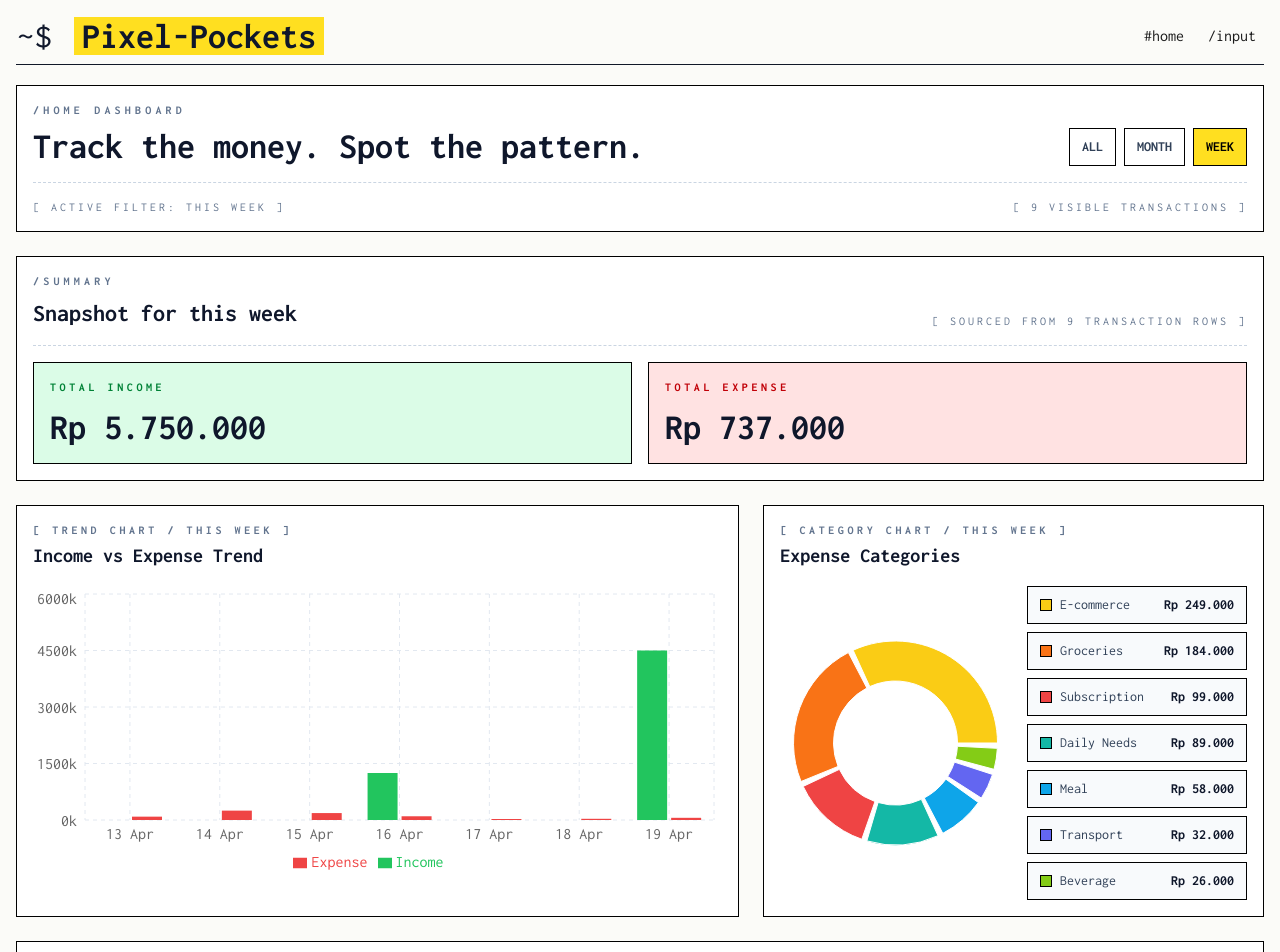
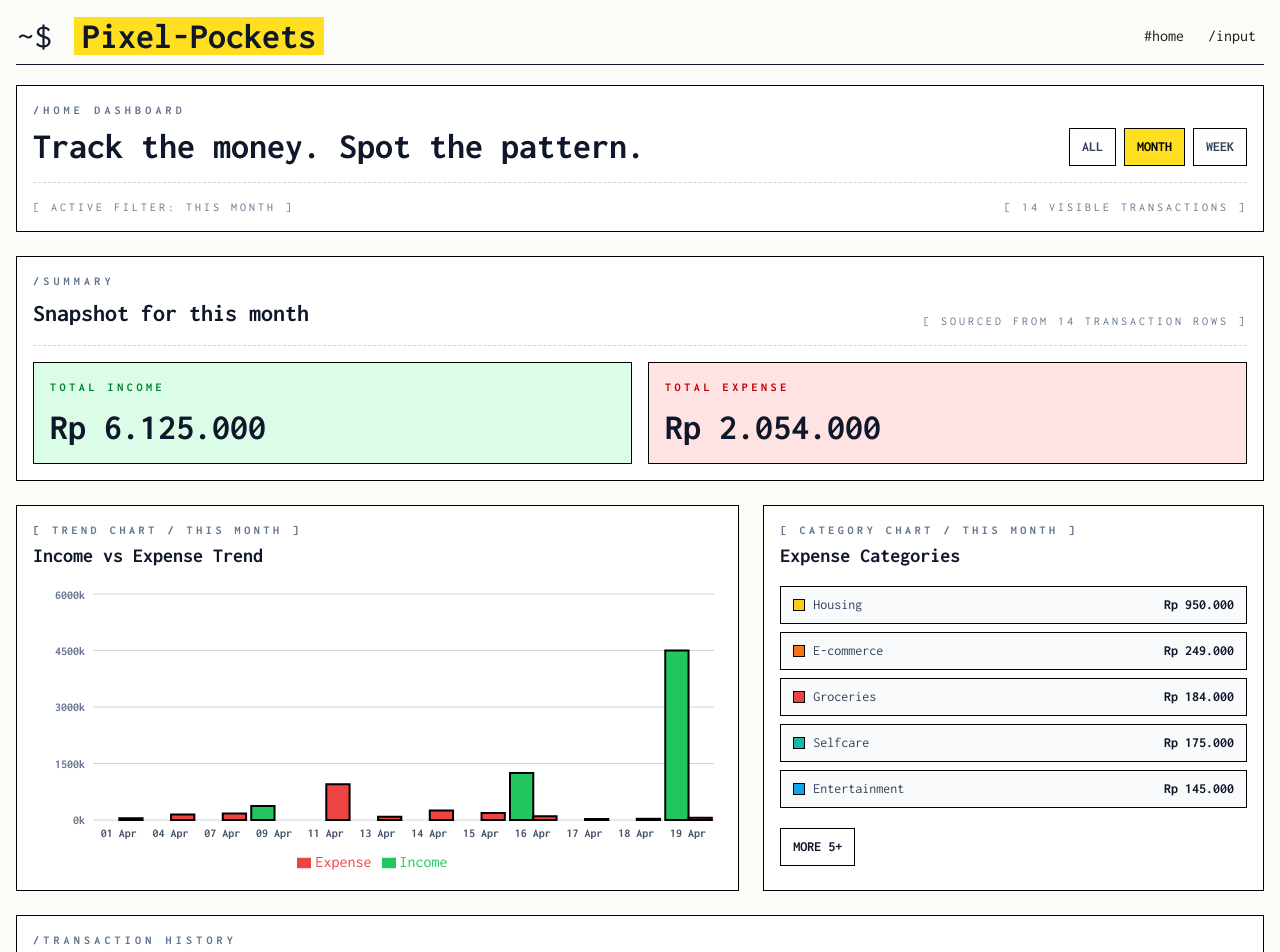
Before and after one commit to hafid-firman-febrian/pixel-pockets, a Next.js app: page /home in a window 1280 px wide. Shown: the top 952 px of the page. Built offline with nearby package versions, Linux system fonts and the light colour scheme.

Commit message:
feat: update default filter states in HomeDashboard and TransactionHistory components

```diff
--- a/components/home/HomeDashboard.tsx
+++ b/components/home/HomeDashboard.tsx
@@ -45,7 +45,7 @@ function FilterButton({ isActive, label, onClick }: FilterButtonProps) {
 
 export default function HomeDashboard() {
   const { transactions } = useTransactions();
-  const [activeFilter, setActiveFilter] = useState<DashboardFilter>("week");
+  const [activeFilter, setActiveFilter] = useState<DashboardFilter>("month");
 
   const filteredTransactions = filterTransactions(transactions, activeFilter);
   const summary = buildSummary(filteredTransactions);
--- a/components/home/TransactionCharts.tsx
+++ b/components/home/TransactionCharts.tsx
@@ -1,19 +1,17 @@
 "use client";
 
-import { useSyncExternalStore, type ReactNode } from "react";
+import { useState, useSyncExternalStore, type ReactNode } from "react";
 
 import {
   Bar,
   BarChart,
   CartesianGrid,
-  Cell,
   Legend,
-  Pie,
-  PieChart,
   ResponsiveContainer,
   Tooltip,
   XAxis,
   YAxis,
+  Rectangle,
 } from "recharts";
 
 import {
@@ -49,6 +47,7 @@ const PIE_COLORS = [
 ];
 
 const emptySubscribe = () => () => {};
+const DEFAULT_VISIBLE_CATEGORIES = 5;
 
 function ChartPanel({ title, caption, children }: ChartPanelProps) {
   return (
@@ -79,6 +78,12 @@ export default function TransactionCharts({
   filterLabel,
 }: TransactionChartsProps) {
   const isMounted = useSyncExternalStore(emptySubscribe, () => true, () => false);
+  const [showAllCategories, setShowAllCategories] = useState(false);
+  const hiddenCategoryCount = Math.max(
+    categoryData.length - DEFAULT_VISIBLE_CATEGORIES,
+    0,
+  );
+  const visibleCategories = categoryData.slice(0, DEFAULT_VISIBLE_CATEGORIES);
 
   return (
     <div className="grid gap-6 xl:grid-cols-[1.3fr_0.9fr]">
@@ -95,22 +100,30 @@ export default function TransactionCharts({
             <ResponsiveContainer width="100%" height="100%">
               <BarChart
                 data={trendData}
-                margin={{ top: 8, right: 8, left: 0, bottom: 0 }}
+                margin={{ top: 8, right: 8, left: 8, bottom: 0 }}
+                barCategoryGap={16}
               >
-                <CartesianGrid stroke="#e2e8f0" strokeDasharray="4 4" />
-                <XAxis dataKey="label" tickLine={false} axisLine={false} />
+                <CartesianGrid vertical={false} stroke="#cbd5e1" strokeDasharray="0" />
+                <XAxis
+                  dataKey="label"
+                  tickLine={false}
+                  axisLine={false}
+                  tick={{ fill: "#475569", fontSize: 12, fontWeight: 700 }}
+                />
                 <YAxis
                   tickFormatter={(value) => `${Math.round(Number(value) / 1000)}k`}
                   tickLine={false}
                   axisLine={false}
                   width={52}
+                  tick={{ fill: "#64748b", fontSize: 12, fontWeight: 700 }}
                 />
                 <Tooltip
                   formatter={(value) => formatCurrency(Number(value))}
                   contentStyle={{
-                    border: "1px solid #000",
-                    borderRadius: 0,
+                    border: "2px solid #000",
+                    borderRadius: "12px",
                     backgroundColor: "#fffef4",
+                    boxShadow: "4px 4px 0 0 #000",
                   }}
                 />
                 <Legend />
@@ -118,15 +131,29 @@ export default function TransactionCharts({
                   dataKey="income"
                   name="Income"
                   fill="#22c55e"
-                  barSize="30"
+                  barSize={34}
+                  shape={(props) => (
+                    <Rectangle
+                      {...props}
                       radius={[0, 0, 0, 0]}
+                      stroke="#000"
+                      strokeWidth={2}
+                    />
+                  )}
                 />
                 <Bar
                   dataKey="expense"
                   name="Expense"
                   fill="#ef4444"
-                  barSize="30"
+                  barSize={34}
+                  shape={(props) => (
+                    <Rectangle
+                      {...props}
                       radius={[0, 0, 0, 0]}
+                      stroke="#000"
+                      strokeWidth={2}
+                    />
+                  )}
                 />
               </BarChart>
             </ResponsiveContainer>
@@ -143,39 +170,8 @@ export default function TransactionCharts({
         ) : categoryData.length === 0 ? (
           <EmptyChartState message="There are no expense transactions for this filter yet, so the category breakdown is still empty." />
         ) : (
-          <div className="grid gap-4 md:grid-cols-[minmax(0,1fr)_220px] md:items-center">
-            <div className="h-72">
-              <ResponsiveContainer width="100%" height="100%">
-                <PieChart>
-                  <Pie
-                    data={categoryData}
-                    dataKey="amount"
-                    nameKey="category"
-                    innerRadius={62}
-                    outerRadius={102}
-                    paddingAngle={3}
-                  >
-                    {categoryData.map((entry, index) => (
-                      <Cell
-                        key={entry.category}
-                        fill={PIE_COLORS[index % PIE_COLORS.length]}
-                      />
-                    ))}
-                  </Pie>
-                  <Tooltip
-                    formatter={(value) => formatCurrency(Number(value))}
-                    contentStyle={{
-                      border: "1px solid #000",
-                      borderRadius: 0,
-                      backgroundColor: "#fffef4",
-                    }}
-                  />
-                </PieChart>
-              </ResponsiveContainer>
-            </div>
-
           <div className="space-y-2">
-              {categoryData.map((item, index) => (
+            {visibleCategories.map((item, index) => (
               <div
                 key={item.category}
                 className="flex items-center justify-between gap-3 border border-black bg-slate-50 px-3 py-2 text-sm"
@@ -192,7 +188,48 @@ export default function TransactionCharts({
                 </span>
               </div>
             ))}
+
+            {showAllCategories && hiddenCategoryCount > 0 ? (
+              <div className="space-y-2">
+                {categoryData
+                  .slice(DEFAULT_VISIBLE_CATEGORIES)
+                  .map((item, index) => (
+                    <div
+                      key={item.category}
+                      className="flex items-center justify-between gap-3 border border-black bg-slate-50 px-3 py-2 text-sm"
+                    >
+                      <div className="flex items-center gap-2 text-slate-700">
+                        <span
+                          className="h-3 w-3 border border-black"
+                          style={{
+                            backgroundColor:
+                              PIE_COLORS[
+                                (index + DEFAULT_VISIBLE_CATEGORIES) %
+                                  PIE_COLORS.length
+                              ],
+                          }}
+                        />
+                        <span>{item.category}</span>
                       </div>
+                      <span className="font-bold text-slate-900">
+                        {formatCurrency(item.amount)}
+                      </span>
+                    </div>
+                  ))}
+              </div>
+            ) : null}
+
+            {hiddenCategoryCount > 0 ? (
+              <button
+                type="button"
+                onClick={() => setShowAllCategories((current) => !current)}
+                className="mt-3 border border-black bg-white px-3 py-2 text-sm font-bold uppercase text-slate-900 transition-colors hover:bg-slate-100"
+              >
+                {showAllCategories
+                  ? "Less"
+                  : `More ${hiddenCategoryCount}+`}
+              </button>
+            ) : null}
           </div>
         )}
       </ChartPanel>
--- a/components/home/TransactionHistory.tsx
+++ b/components/home/TransactionHistory.tsx
@@ -206,7 +206,7 @@ export default function TransactionHistory({
 }: TransactionHistoryProps) {
   const { deleteTransaction, updateTransaction } = useTransactions();
   const [periodState, setPeriodState] = useState<TransactionPeriodState>({
-    filter: "all",
+    filter: "week",
     offset: 0,
   });
   const [editingTransactionId, setEditingTransactionId] = useState<string | null>(
```
Lines whose indentation alone changed are shown as unchanged.
